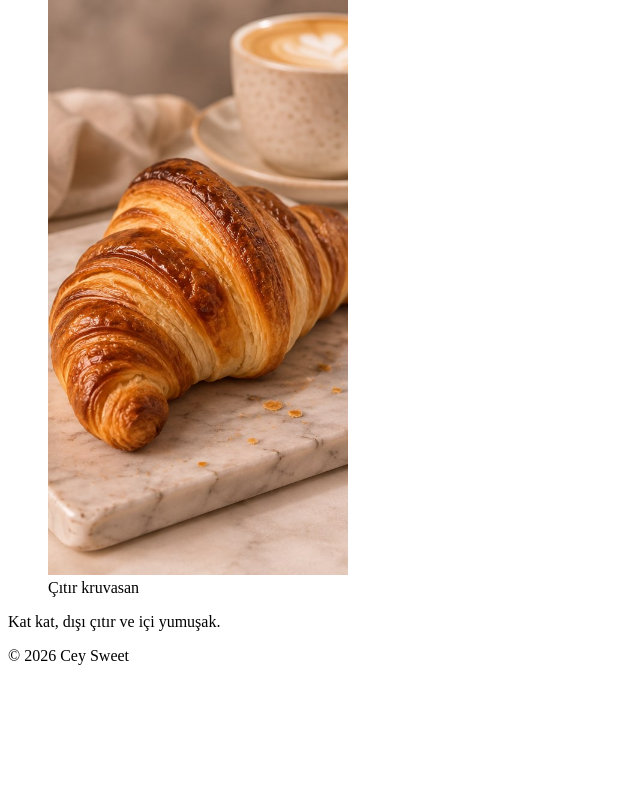
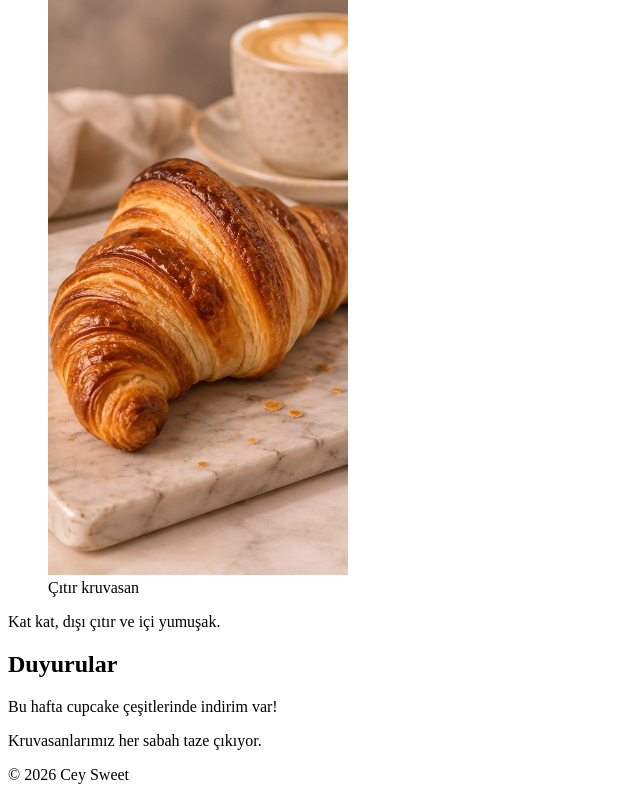
Before and after one commit to ceydaakar044/cey-sweet, a plain HTML site: page index.html in a window 1280 px wide. Shown: the part 1785-2585 px from the top of the page, without its empty margins (0-640 px from the left). Before the commit the page ends 2466 px from the top, so only its background shows below. Drawn offline with Linux system fonts and the light colour scheme.

Commit message:
Duyurular bölümü eklendi

```diff
--- a/index.html
+++ b/index.html
@@ -55,6 +55,12 @@
                 <p>Kat kat, dışı çıtır ve içi yumuşak.</p>
             </article>
         </section>
+
+        <aside>
+            <h2>Duyurular</h2>
+            <p>Bu hafta cupcake çeşitlerinde <span class="vurgu">indirim</span> var!</p>
+            <p>Kruvasanlarımız her sabah taze çıkıyor.</p>
+        </aside>
     </main>
 
     <footer>
```
